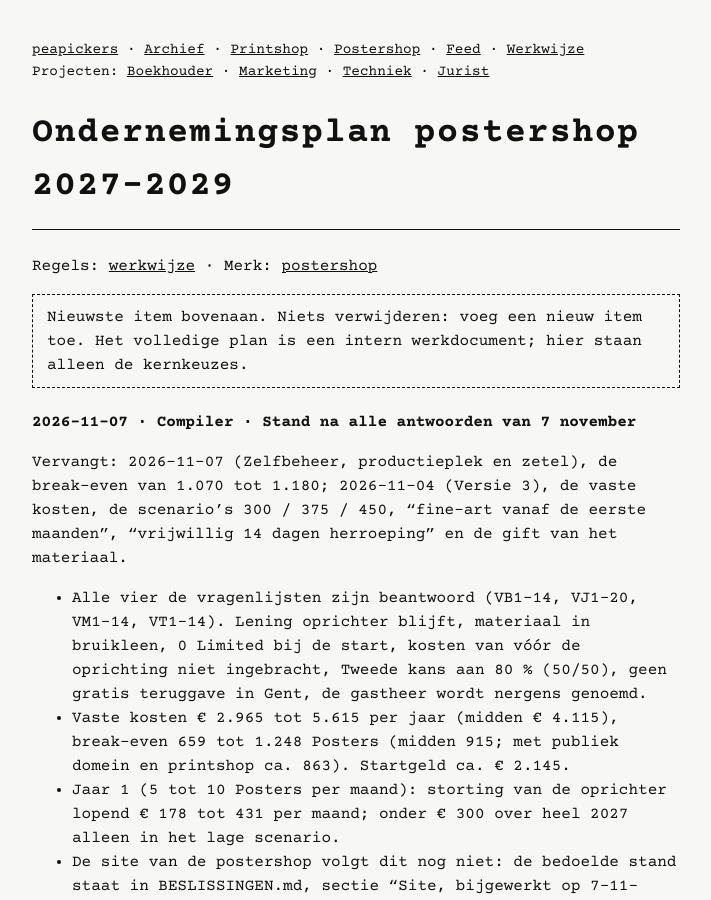
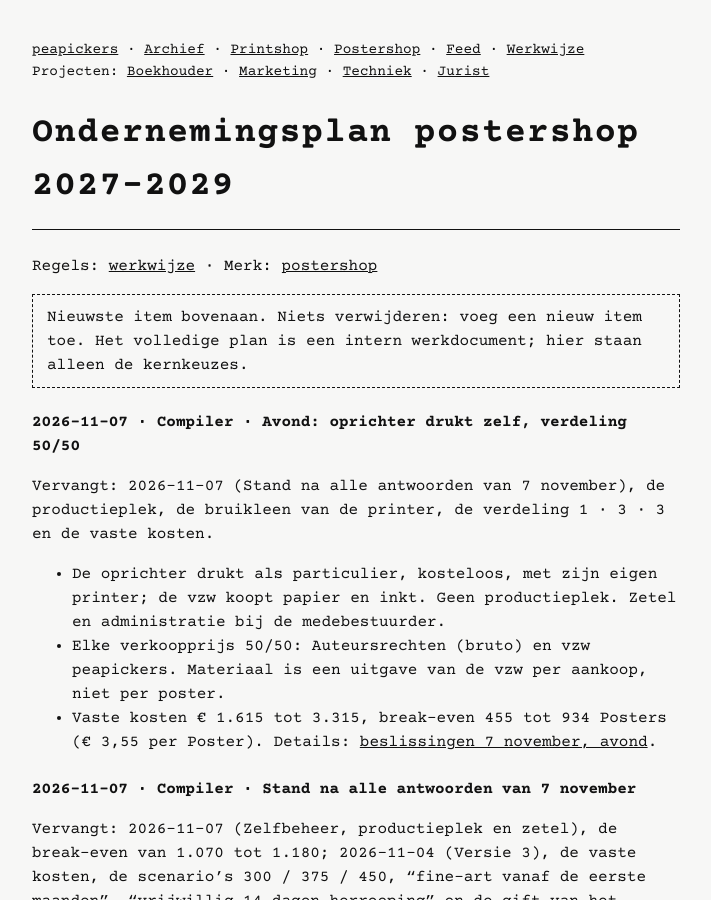
Before and after one commit to peapickers/peapickers.github.io, a Jekyll site: the page built from projecten/ondernemingsplan.md, in a window 1280 px wide and 900 px high. Shown: the whole window, without its empty margins (284-995 px from the left). Built offline with Jekyll 4.4.1, drawn with Linux system fonts in a browser that asks for light colours.

Commit message:
Ondernemingsplan: beslissingen 7 november avond (oprichter drukt zelf, 50/50)
Co-Authored-By: Claude Opus 5.5 <noreply@anthropic.com>
Claude-Session: https://claude.ai/code/session_01CW2uQwVZAvKsVqMtHPX2KA

```diff
--- a/projecten/ondernemingsplan.md
+++ b/projecten/ondernemingsplan.md
@@ -6,6 +6,14 @@ title: Ondernemingsplan
 Regels: [werkwijze](werkwijze.html) · Merk: [postershop](postershop.html)
 
 > Nieuwste item bovenaan. Niets verwijderen: voeg een nieuw item toe. Het volledige plan is een intern werkdocument; hier staan alleen de kernkeuzes.
+
+### 2026-11-07 · Compiler · Avond: oprichter drukt zelf, verdeling 50/50
+
+Vervangt: 2026-11-07 (Stand na alle antwoorden van 7 november), de productieplek, de bruikleen van de printer, de verdeling 1 · 3 · 3 en de vaste kosten.
+
+- De oprichter drukt als particulier, kosteloos, met zijn eigen printer; de vzw koopt papier en inkt. Geen productieplek. Zetel en administratie bij de medebestuurder.
+- Elke verkoopprijs 50/50: Auteursrechten (bruto) en vzw peapickers. Materiaal is een uitgave van de vzw per aankoop, niet per poster.
+- Vaste kosten € 1.615 tot 3.315, break-even 455 tot 934 Posters (€ 3,55 per Poster). Details: [beslissingen 7 november, avond](ondernemingsplan/beslissingen-2026-11-07-avond.html).
 
 ### 2026-11-07 · Compiler · Stand na alle antwoorden van 7 november
 
```
Also changed, not shown: projecten/ondernemingsplan/beslissingen-2026-11-07-avond.md (added, +57 -0 lines), projecten/ondernemingsplan/stappenplannen.md (+2 -0 lines).
